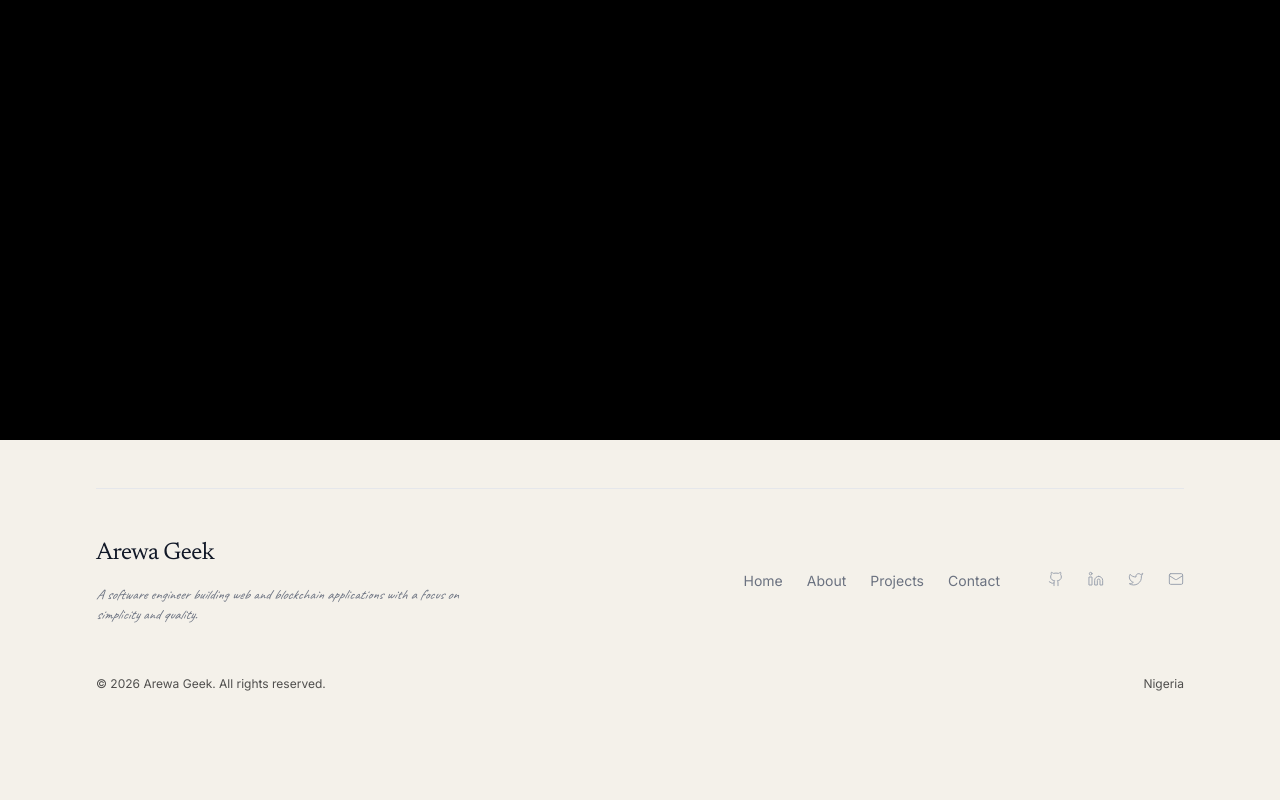
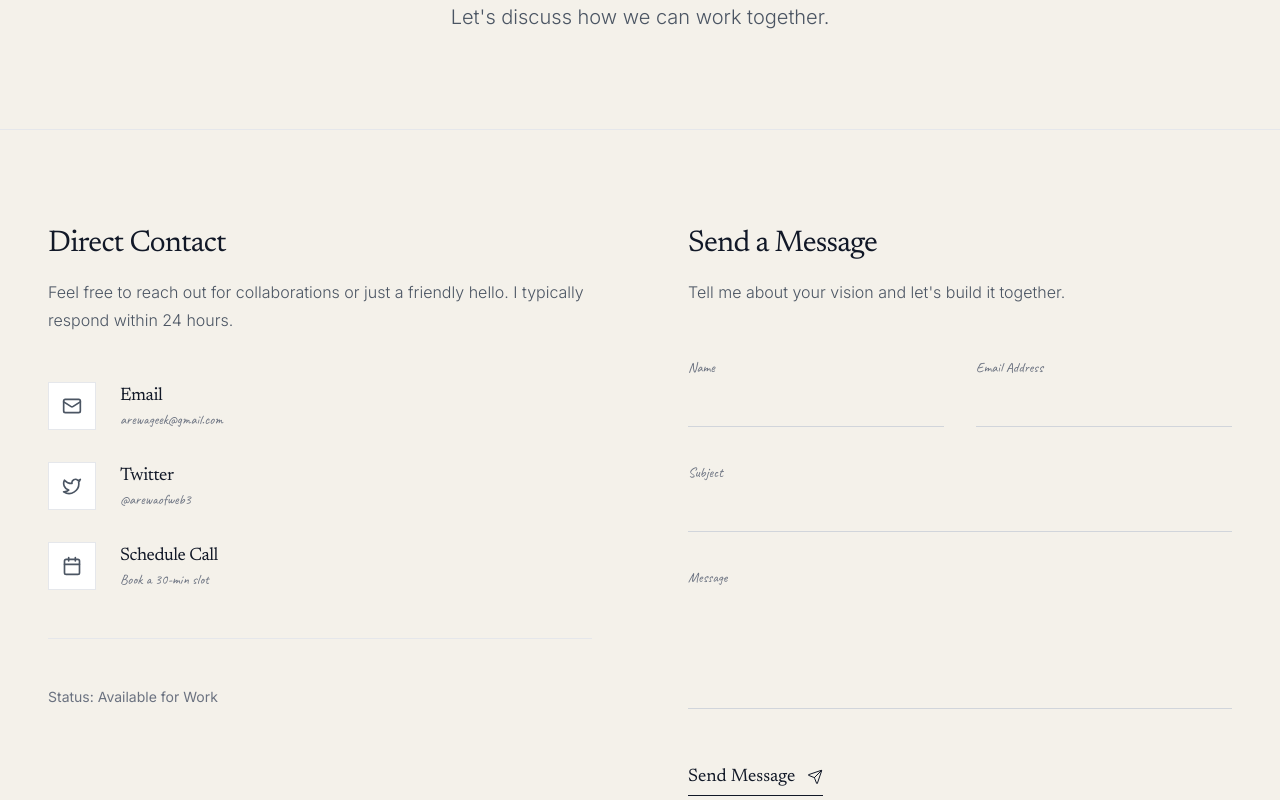
Before and after one commit to arewageek/my-portfolio, a Next.js app: page /contact in a window 1280 px wide. Shown: the part 360-1160 px from the top of the page. Before the commit the page ends 1102 px from the top, so only its background shows below. Built offline with nearby package versions, Linux system fonts and the light colour scheme.

Commit message:
feat: add Contact section components including ContactHero, ContactForm, and ContactInfo

```diff
--- a/app/contact/page.tsx
+++ b/app/contact/page.tsx
@@ -1,10 +1,10 @@
-import { ContactHero } from "@/components/contact-hero"
-import { ContactForm } from "@/components/contact-form"
-import { ContactInfo } from "@/components/contact-info"
+import { ContactHero } from "@/components/contact/contact-hero"
+import { ContactForm } from "@/components/contact/contact-form"
+import { ContactInfo } from "@/components/contact/contact-info"
 
 export default function Contact() {
   return (
-    <div className="relative min-h-screen bg-black overflow-x-hidden">
+    <div className="relative min-h-screen overflow-x-hidden">
       <main>
         <ContactHero />
         <div className="grid lg:grid-cols-2 gap-0">
--- /dev/null
+++ b/components/contact/contact-form.tsx
@@ -0,0 +1,115 @@
+"use client"
+
+import type React from "react"
+
+import { useState } from "react"
+import { Send, CheckCircle } from "lucide-react"
+
+export function ContactForm() {
+  const [isSubmitted, setIsSubmitted] = useState(false)
+  const [formData, setFormData] = useState({
+    name: "",
+    email: "",
+    subject: "",
+    message: "",
+  })
+
+  const handleInputChange = (e: React.ChangeEvent<HTMLInputElement | HTMLTextAreaElement>) => {
+    setFormData({
+      ...formData,
+      [e.target.name]: e.target.value,
+    })
+  }
+
+  const handleSubmit = (e: React.FormEvent) => {
+    e.preventDefault()
+    // Handle form submission
+    console.log("Form submitted:", formData)
+    setIsSubmitted(true)
+    setTimeout(() => setIsSubmitted(false), 3000)
+  }
+
+  if (isSubmitted) {
+    return (
+      <section className="py-24 px-6 lg:px-12 flex items-center justify-center border-t border-gray-200">
+        <div className="text-center space-y-6">
+          <CheckCircle className="w-12 h-12 text-gray-900 mx-auto" strokeWidth={1.5} />
+          <h3 className="text-3xl font-serif text-gray-900">Message Sent</h3>
+          <p className="text-gray-600 font-light max-w-md mx-auto">
+            Thanks for reaching out. I'll get back to you as soon as I can.
+          </p>
+        </div>
+      </section>
+    )
+  }
+
+  return (
+    <section className="py-24 px-6 lg:px-12 border-t border-gray-200">
+      <div className="max-w-xl mx-auto">
+        <div className="mb-12">
+          <h2 className="text-3xl font-serif text-gray-900 mb-4">
+            Send a Message
+          </h2>
+          <p className="text-gray-600 font-light">Tell me about your vision and let's build it together.</p>
+        </div>
+
+        <form onSubmit={handleSubmit} className="space-y-8">
+          <div className="grid sm:grid-cols-2 gap-8">
+            <div className="space-y-2">
+              <label className="text-sm font-handwriting text-gray-500">Name</label>
+              <input
+                name="name"
+                value={formData.name}
+                onChange={handleInputChange}
+                className="w-full bg-transparent border-b border-gray-300 focus:border-gray-900 px-0 py-2 text-gray-900 focus:ring-0 outline-none transition-colors"
+                required
+              />
+            </div>
+            <div className="space-y-2">
+              <label className="text-sm font-handwriting text-gray-500">Email Address</label>
+              <input
+                name="email"
+                type="email"
+                value={formData.email}
+                onChange={handleInputChange}
+                className="w-full bg-transparent border-b border-gray-300 focus:border-gray-900 px-0 py-2 text-gray-900 focus:ring-0 outline-none transition-colors"
+                required
+              />
+            </div>
+          </div>
+
+          <div className="space-y-2">
+            <label className="text-sm font-handwriting text-gray-500">Subject</label>
+            <input
+              name="subject"
+              value={formData.subject}
+              onChange={handleInputChange}
+              className="w-full bg-transparent border-b border-gray-300 focus:border-gray-900 px-0 py-2 text-gray-900 focus:ring-0 outline-none transition-colors"
+              required
+            />
+          </div>
+
+          <div className="space-y-2">
+            <label className="text-sm font-handwriting text-gray-500">Message</label>
+            <textarea
+              name="message"
+              value={formData.message}
+              onChange={handleInputChange}
+              rows={4}
+              className="w-full bg-transparent border-b border-gray-300 focus:border-gray-900 px-0 py-2 text-gray-900 focus:ring-0 outline-none transition-colors resize-none"
+              required
+            />
+          </div>
+
+          <button
+            type="submit"
+            className="group flex items-center gap-3 text-gray-900 font-serif text-lg hover:text-gray-500 transition-colors pt-4 border-b border-gray-900 hover:border-gray-500 pb-1 w-fit"
+          >
+            Send Message
+            <Send className="w-4 h-4 transition-transform group-hover:translate-x-1" strokeWidth={1.5} />
+          </button>
+        </form>
+      </div>
+    </section>
+  )
+}
--- /dev/null
+++ b/components/contact/contact-hero.tsx
@@ -0,0 +1,19 @@
+import { brandConfig } from "@/lib/brand-config"
+
+export function ContactHero() {
+  return (
+    <section className="pt-40 pb-24 px-6 sm:px-12 lg:px-24">
+      <div className="max-w-4xl mx-auto text-center space-y-8">
+        <p className="font-handwriting text-2xl text-gray-500 italic">Contact</p>
+
+        <h1 className="text-5xl sm:text-7xl font-serif text-gray-900 tracking-tight leading-tight">
+          Get In Touch
+        </h1>
+
+        <p className="text-xl text-gray-600 leading-relaxed max-w-2xl mx-auto font-light">
+          I'm currently available for new projects, collaborations, and consulting. Let's discuss how we can work together.
+        </p>
+      </div>
+    </section>
+  )
+}
--- /dev/null
+++ b/components/contact/contact-info.tsx
@@ -0,0 +1,62 @@
+import { Mail, Calendar, Twitter } from "lucide-react"
+import { brandConfig } from "@/lib/brand-config"
+
+export function ContactInfo() {
+  const contactMethods = [
+    {
+      icon: Mail,
+      title: "Email",
+      value: brandConfig.email,
+      href: `mailto:${brandConfig.email}`,
+    },
+    {
+      icon: Twitter,
+      title: "Twitter",
+      value: "@arewaofweb3",
+      href: brandConfig.socials[2].href,
+    },
+    {
+      icon: Calendar,
+      title: "Schedule Call",
+      value: "Book a 30-min slot",
+      href: brandConfig.calendar,
+    }
+  ]
+
+  return (
+    <section className="py-24 px-6 lg:px-12 bg-transparent border-t border-gray-200">
+      <div className="max-w-xl mx-auto space-y-12">
+        <div className="space-y-4">
+          <h2 className="text-3xl font-serif text-gray-900">Direct Contact</h2>
+          <p className="text-gray-600 font-light">
+            Feel free to reach out for collaborations or just a friendly hello. I typically respond within 24 hours.
+          </p>
+        </div>
+
+        <div className="space-y-8">
+          {contactMethods.map((method, index) => (
+            <a
+              key={index}
+              href={method.href}
+              className="flex items-center gap-6 group"
+              target={method.title !== "Email" ? "_blank" : undefined}
+              rel="noopener noreferrer"
+            >
+              <div className="w-12 h-12 flex items-center justify-center border border-gray-200 group-hover:border-gray-400 transition-colors bg-white">
+                <method.icon className="w-5 h-5 text-gray-600" />
+              </div>
+              <div>
+                <h3 className="font-serif text-gray-900 text-lg">{method.title}</h3>
+                <p className="text-sm font-handwriting text-gray-500">{method.value}</p>
+              </div>
+            </a>
+          ))}
+        </div>
+
+        <div className="pt-12 border-t border-gray-200">
+          <p className="text-sm text-gray-500">Status: Available for Work</p>
+        </div>
+      </div>
+    </section>
+  )
+}
```
